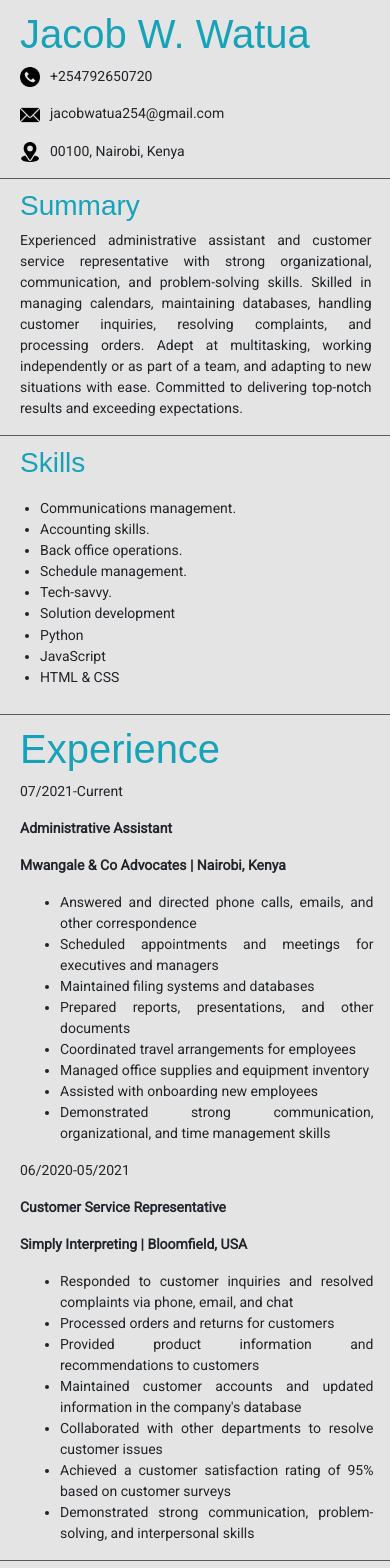
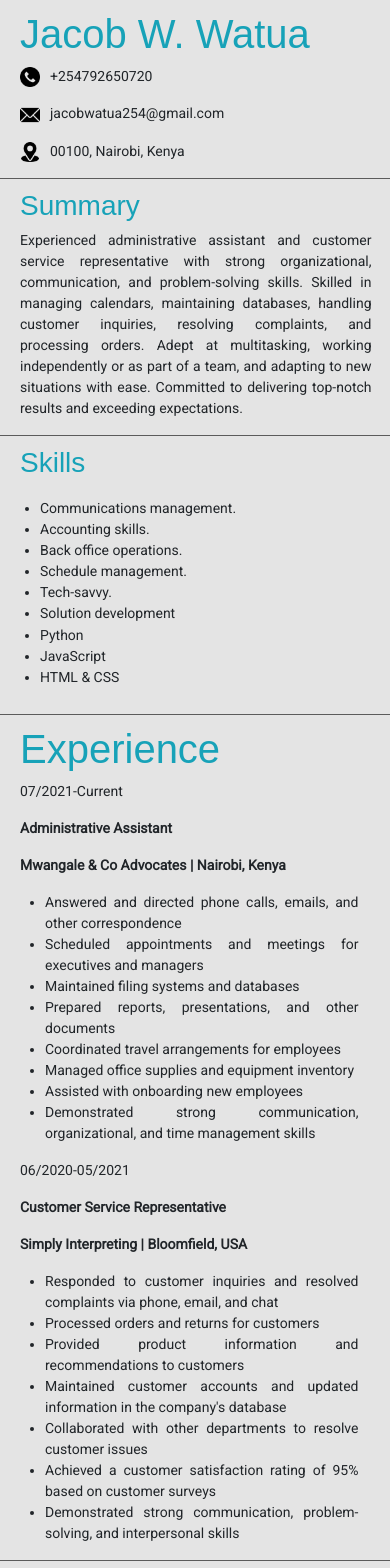
Before and after one commit to jacobwatua/myResume, a Vue app: page / in a window 390 px wide. Shown: the top 1568 px of the page. Built offline with nearby package versions, Linux system fonts and the light colour scheme.

Commit message:
New layout 2

```diff
--- a/src/assets/main.css
+++ b/src/assets/main.css
@@ -70,6 +70,8 @@ body {
 
     .experiences ul li {
         width: 95%;
+        position: relative;
+        left: -15px;
     }
 }
 
```
